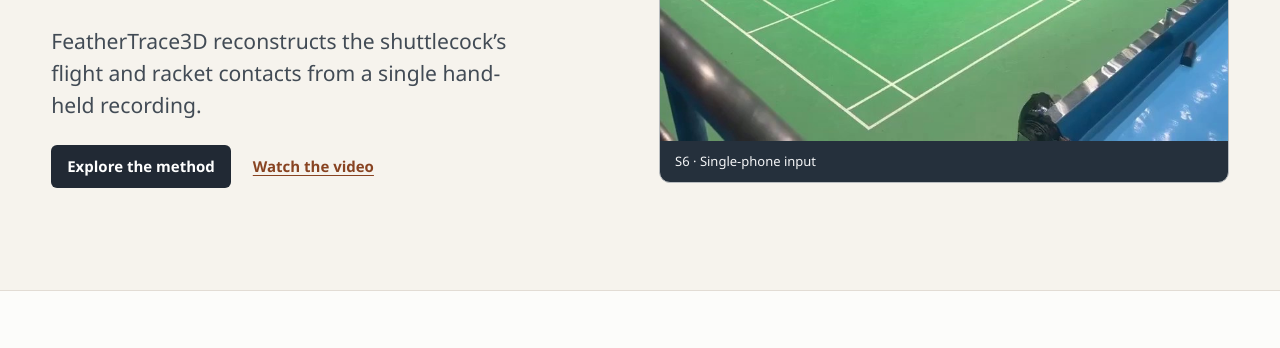
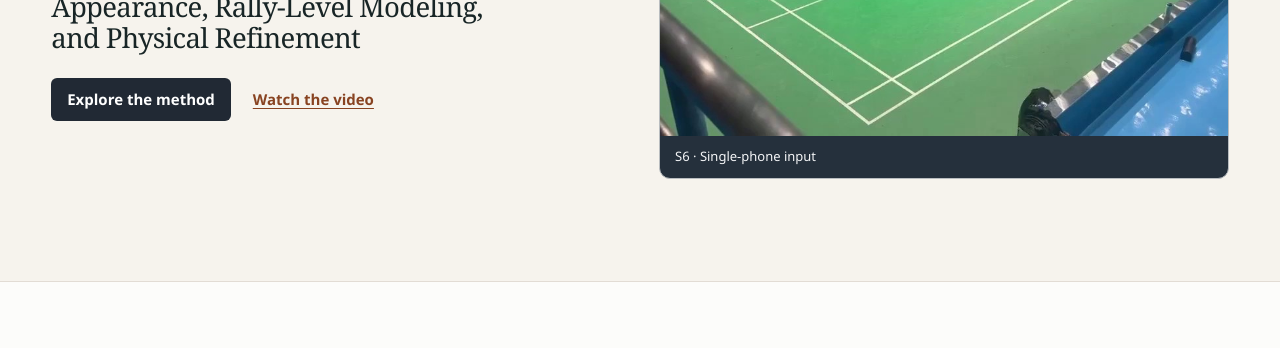
Before and after one commit to zdc852636-code/feathertrace3d-project-page, a plain HTML site: page index.html in a window 1280 px wide. Shown: the part 385-733 px from the top of the page. Drawn offline with Linux system fonts and the light colour scheme.

Commit message:
Remove teaser and advisor links and trim the hero copy

```diff
--- a/index.html
+++ b/index.html
@@ -33,7 +33,6 @@
     <div class="overview-copy">
       <h1 id="paper-name" aria-label="FeatherTrace3D">Feather<span class="wordmark-trace">Trace</span><span class="wordmark-3d">3D</span></h1>
       <p class="paper-subtitle">Monocular Trajectory Reconstruction with Local Appearance, Rally-Level Modeling, and Physical Refinement</p>
-      <p>FeatherTrace3D reconstructs the shuttlecock’s flight and racket contacts from a single hand-held recording.</p>
       <div class="overview-actions">
         <a class="overview-primary" href="#method">Explore the method</a>
         <a href="#films">Watch the video</a>
@@ -445,7 +444,7 @@
     <p class="error" id="videoError" role="status" hidden></p>
   </div>
   <div class="case-reading"><p id="caseReading" aria-live="polite"></p><button type="button" id="inspectDepth">Inspect the side view at 0.33 s</button></div>
-  <p class="figure-note" id="reference-note">Circles mark detections. Pale points mark screened B/C stereo references matched within 10 ms. <a href="assets/teaser.png" target="_blank" rel="noopener">Paper teaser</a></p>
+  <p class="figure-note" id="reference-note">Circles mark detections. Pale points mark screened B/C stereo references matched within 10 ms.</p>
   <p class="figure-note broadcast-note" id="broadcast-note" hidden>
     <span id="broadcast-protocol"></span>
     <a id="broadcast-source" target="_blank" rel="noopener">Video and 2D label source</a>
@@ -454,5 +453,5 @@
 </section>
 
 </section>
-</main><footer><div class="wrap"><b>FeatherTrace3D</b><a href="https://zdc852636-code.github.io/feathertrace3d-advisor-report/" lang="zh">中文导师汇报</a><a href="#top">Back to top</a></div></footer>
+</main><footer><div class="wrap"><b>FeatherTrace3D</b><a href="#top">Back to top</a></div></footer>
 </body></html>
```
